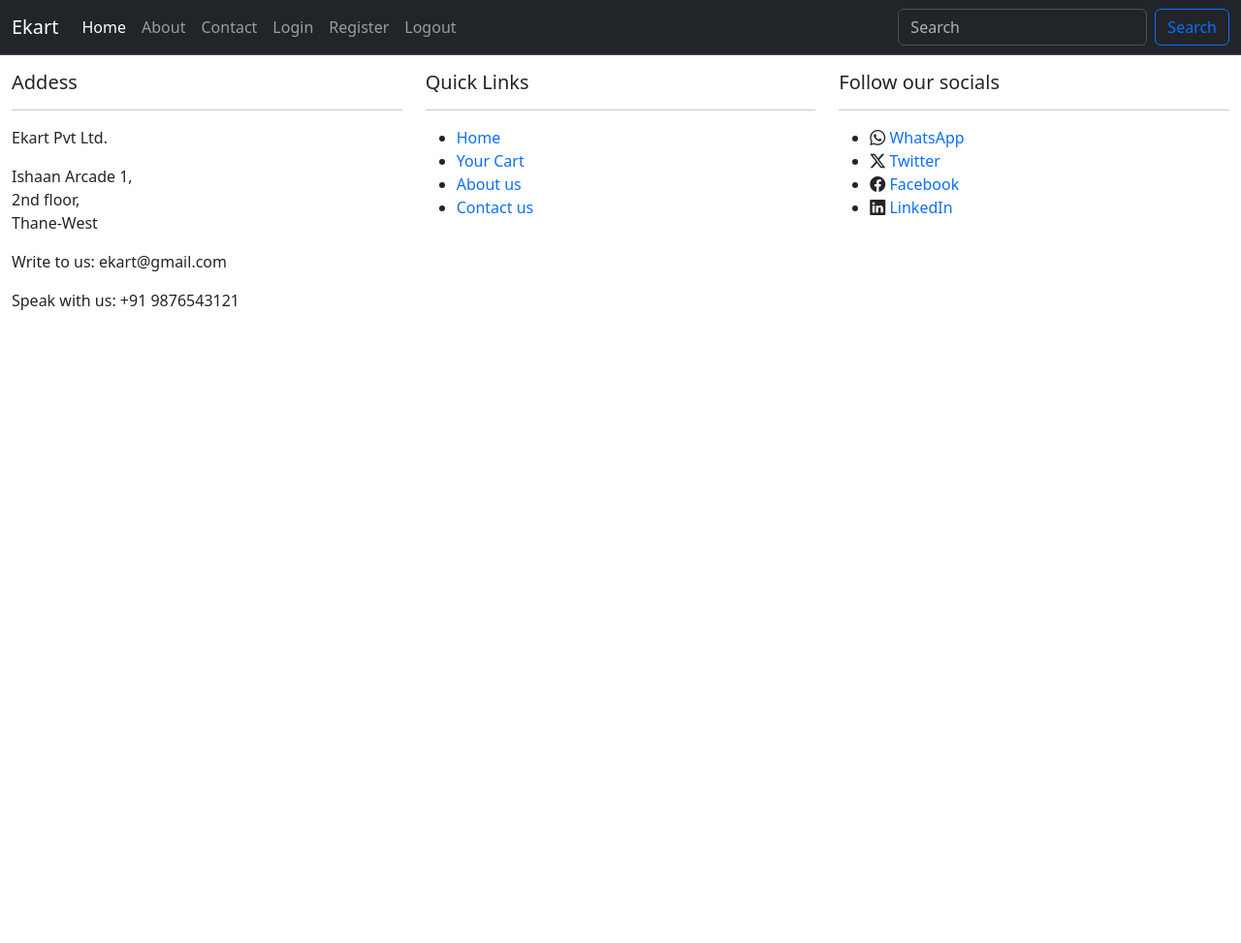
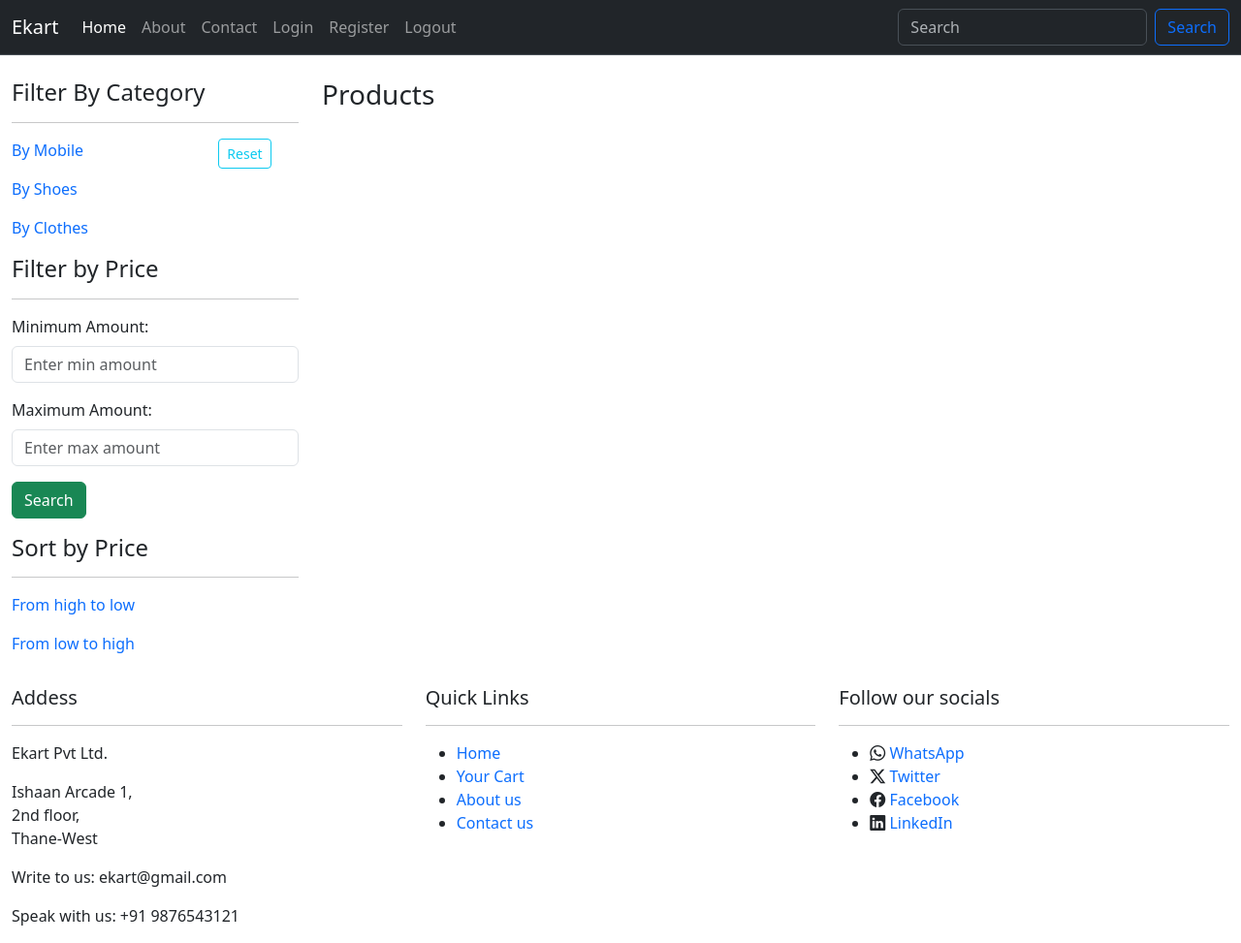
Before and after one commit to imAshutoshGupta/ash-store, a Django app: page / in a window 1280 px wide. Shown: the whole page at 97% size. Before the commit the page ends 320 px from the top, so only its background shows below. Run offline with Django 4.2, Linux system fonts and the light colour scheme; data that the repository does not hold is empty; some libraries are stand-ins or nearby versions.

Commit message:
dynamic templates and filters

```diff
--- a/ash_project/ash_store/urls.py
+++ b/ash_project/ash_store/urls.py
@@ -9,5 +9,7 @@ urlpatterns = [
     path('delete/<id>',views.delete),
     path('addition/<x>/<y>',views.addition),
     path('',views.home),
+    path('pdetails',views.pdetails),
+    path('catfilter/<cid>',views.cat_filter),
 
 ]
--- a/ash_project/ash_store/views.py
+++ b/ash_project/ash_store/views.py
@@ -1,4 +1,5 @@
 from django.shortcuts import render,HttpResponse
+from product_app.models import Product
 
 # Create your views here.
 '''
@@ -37,4 +38,15 @@ def addition(request,x,y):
 
 
 def home(request):
-    return render(request, 'ashstore/index.html')
+    p = Product.objects.filter(is_available = True)
+    context = {'pdata' : p}
+    return render(request, 'ashstore/index.html', context)
+
+def pdetails(request):
+    return render(request, 'ashstore/product_details.html')
+
+def cat_filter(request,cid):
+    p = Product.objects.filter(cat=cid)
+    context = {'pdata' : p}
+
+    return render(request, 'ashstore/index.html', context)
--- a/ash_project/product_app/models.py
+++ b/ash_project/product_app/models.py
@@ -15,6 +15,7 @@ class Product(models.Model):
     qty=models.IntegerField(verbose_name='Quantity')
     cat=models.IntegerField(verbose_name='Category', choices=CAT)
     is_available=models.BooleanField(verbose_name='Availability',choices=AVAIL)
+    pdetails = models.CharField(max_length=100)
 
     def __str__(self):          #string representation of the object
         #return str(self.id) #converting again to string as id is integer
--- a/ash_project/templates/ashstore/index.html
+++ b/ash_project/templates/ashstore/index.html
@@ -1 +1,65 @@
 {% extends 'base.html' %}
+{% load static %}
+{% block 'main' %}
+
+
+<div class="row mt-4">
+    <div class="col-md-3">
+        <h4> Filter By Category </h4>
+        <hr>
+        <div class="row">
+        <div class="col-md-8">
+            <p><a href="/catfilter/1" class="anchor">By Mobile</a></p>
+            <p><a href="/catfilter/2" class="anchor">By Shoes</a></p>
+            <p><a href="/catfilter/3" class="anchor">By Clothes</a></p>
+        </div>
+            <div class="col-md-4">
+                <button type="button" class="btn btn-outline-info btn-sm">Reset</button>
+            </div>
+        </div>
+        <h4>Filter by Price</h4>
+        <hr>
+        <form>
+            <div class="mb-3">
+                <label for="input1" class="form-label">Minimum Amount:</label>
+                <input type="number" class="form-control" name="ipass" id="input3" placeholder="Enter min amount">
+            </div>
+            <div class="mb-3">
+                <label for="input2" class="form-label">Maximum Amount:</label>
+                <input type="number" class="form-control" name="ipass" id="input3" placeholder="Enter max amount">
+            </div>
+            <div class="mb-3">
+                <button type="button" class="btn btn-success">Search</button>
+            </div>
+        </form>
+        <h4>Sort by Price</h4>
+        <hr>
+        <p><a href="#" class="anchor">From high to low</a></p>
+        <p><a href="#" class="anchor">From low to high</a></p>
+    </div>
+    <div class="col-md-9">
+        <h3> Products </h3>
+        <div class="row">
+            {% for x in pdata %}
+            <div class="col-md-3 mb-3">
+                <div class="card" style="width: 100%;">
+                    <img src="{% static 'assets/images/iphone.png' %}" class="card-img-top" alt="...">
+                    <div class="card-body">
+                        <h5 class="card-title">{{x.name}}</h5>
+                        {% if x.cat == 1 %}
+                        <p class="card-text">Category: Mobile </p>
+                        {% elif x.cat == 2 %}
+                        <p class="card-text">Category: Shoes </p>
+                        {% else %}
+                        <p class="card-text">Category: Clothes </p>
+                        {% endif %}
+                        <p class="card-text">Price: {{x.price}}</p>
+                        <a href="/pdetails" class="btn btn-primary">More Details</a>
+                    </div>
+                </div>
+            </div>
+            {% endfor %}
+        </div>
+    </div>
+</div>
+{% endblock 'main' %}
--- a/ash_project/templates/base.html
+++ b/ash_project/templates/base.html
@@ -1,3 +1,7 @@
 {% include 'header.html' %}
 
+{% block 'main' %}
+
+{% endblock 'main' %}
+
 {% include 'footer.html' %}
```
Also changed, not shown: ash_project/templates/ashstore/product_details.html (+23 -0 lines), ash_project/product_app/migrations/0004_product_pdetails.py (added).
